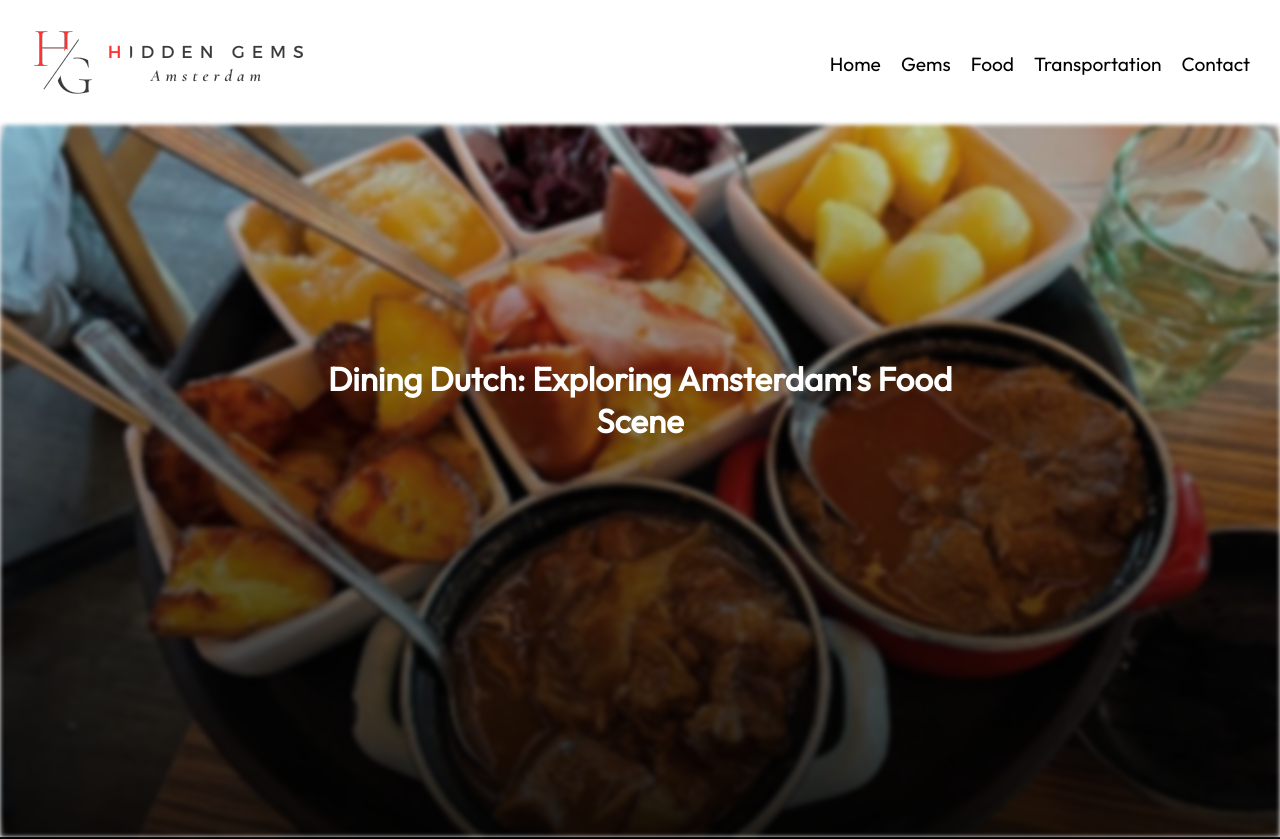
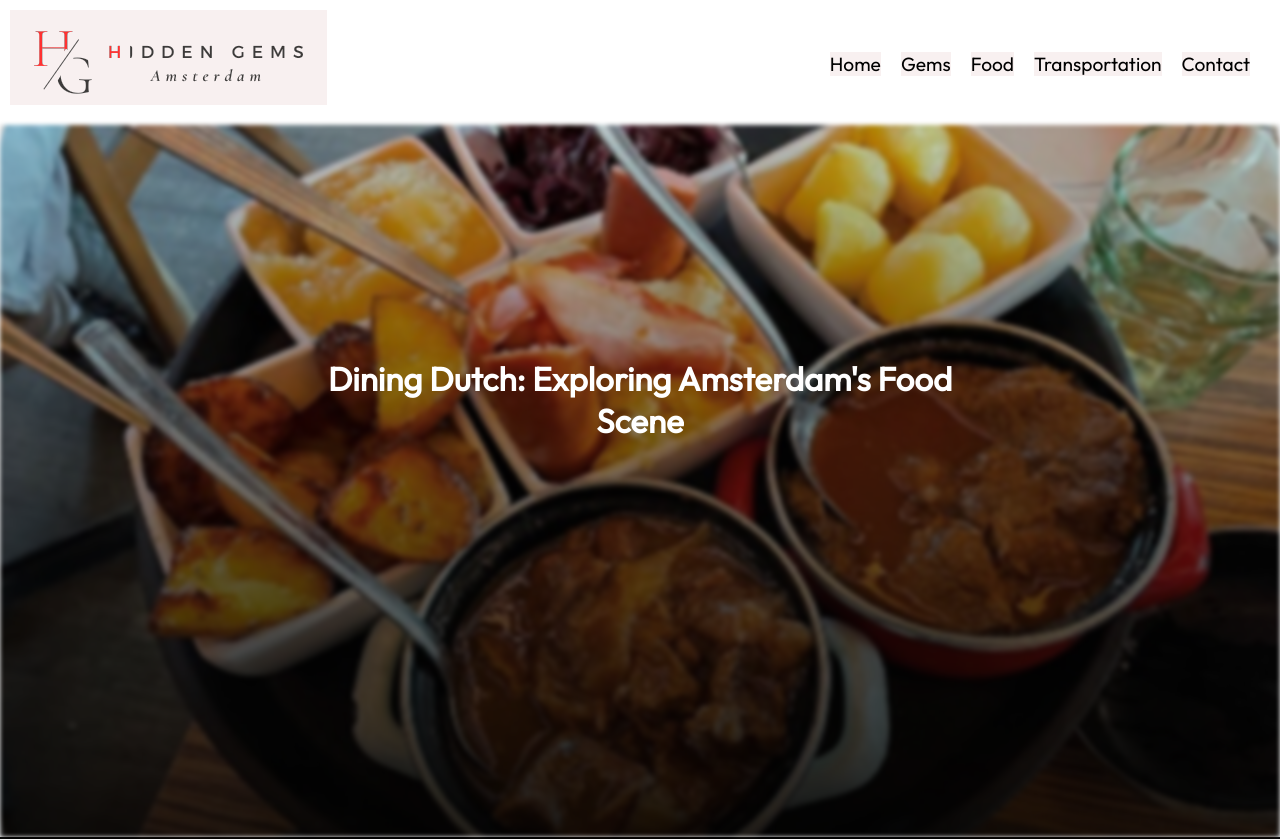
Before and after one commit to preetsingh66/Webmarkup_1.0, a plain HTML site: page AmsFood.html in a window 1280 px wide. Shown: the top 839 px of the page. Drawn offline with Linux system fonts and the light colour scheme.

Commit message:
checked and fixed errors in w3c and also added and removed some tags

```diff
--- a/AmsFood.html
+++ b/AmsFood.html
@@ -8,8 +8,7 @@
     <link
       rel="icon"
       href="img/favicon.png"
-      alt="favicon"
-      size="16x16"
+
       type="image/x-icon"
     />
     <link rel="preconnect" href="https://fonts.googleapis.com" />
--- a/style/AmsFood.css
+++ b/style/AmsFood.css
@@ -55,6 +55,9 @@ nav li {
   display: inline-block;
   margin: 0 10px;
   line-height: 80px;
+}
+a:link{
+  background-color: rgb(248, 240, 240);
 }
 .background {
   background-image: linear-gradient(rgba(0, 0, 0, 0.15), rgba(2, 2, 2, 0.864)),
--- a/style/HiddenGems.css
+++ b/style/HiddenGems.css
@@ -56,7 +56,9 @@ nav li {
   margin: 0 10px;
   line-height: 80px;
 }
-
+a:link{
+  background-color: rgb(248, 240, 240);
+}
 .background {
   background-image: linear-gradient(
       rgba(0, 0, 0, 0.5),
--- a/style/contact.css
+++ b/style/contact.css
@@ -55,6 +55,9 @@ nav li {
   display: inline-block;
   margin: 0 10px;
   line-height: 80px;
+}
+a:link{
+  background-color: rgb(248, 240, 240);
 }
 .background {
   background-image: linear-gradient(rgba(0, 0, 0, 0.5), #ffffff68),
--- a/style/style.css
+++ b/style/style.css
@@ -13,7 +13,7 @@ body {
 .logo {
   font-size: 35px;
   font-weight: bold;
-  color: white;
+  color: rgb(255, 255, 255);
   padding: 0 20px;
 }
 
@@ -34,7 +34,7 @@ nav ul {
 }
 
 nav ul li a {
-  color: black;
+
   height: 80px;
   width: 100%;
 }
@@ -55,7 +55,9 @@ nav li {
   margin: 0 10px;
   line-height: 80px;
 }
-
+a:link{
+  background-color: rgb(248, 240, 240);
+}
 .background {
   background-image: linear-gradient(rgba(0, 0, 0, 0.5), #0096),
     url(../img/citysky.png);
--- a/style/transport.css
+++ b/style/transport.css
@@ -56,7 +56,9 @@ nav li {
   margin: 0 10px;
   line-height: 80px;
 }
-
+a:link{
+  background-color: rgb(248, 240, 240);
+}
 .background {
   background-image: url(../img/hiddenGems.png);
   filter: blur(2px);
```
Also changed, not shown: HiddenGems.html (+1 -2 lines), contact.html (+0 -2 lines), index.html (+4 -4 lines), transport.html (+0 -2 lines).
